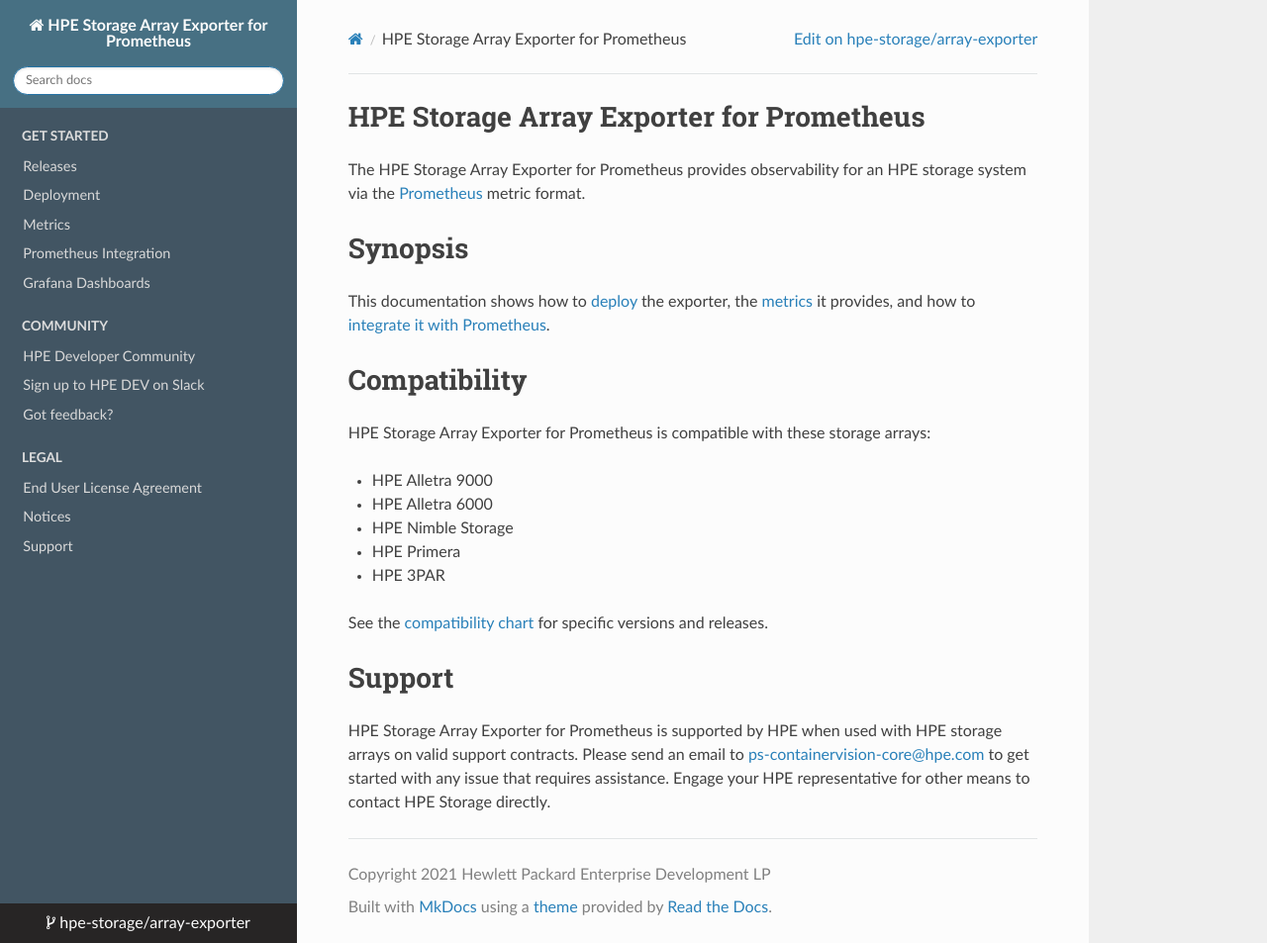
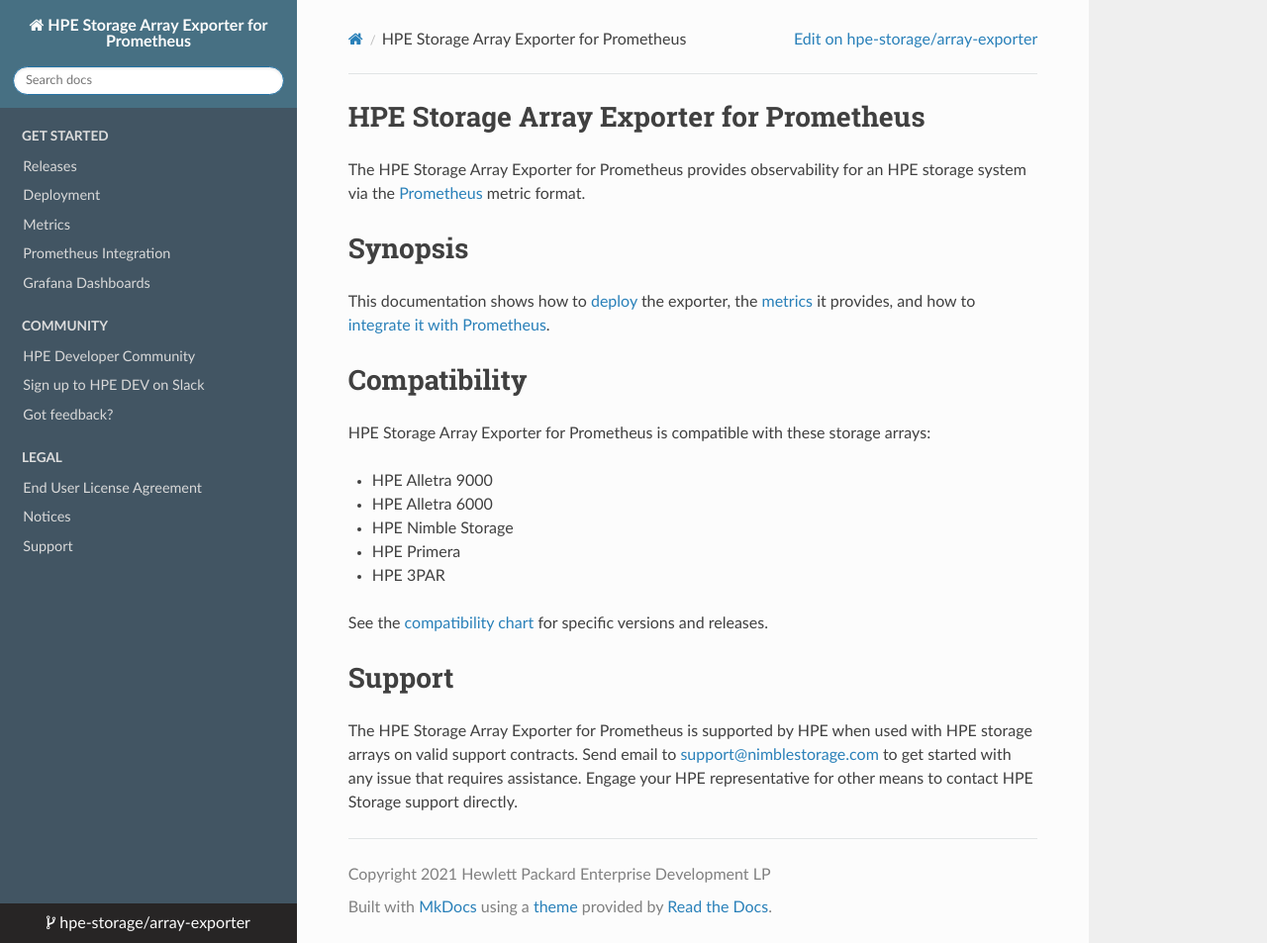
Before and after one commit to hpe-storage/array-exporter, an MkDocs documentation site: the page built from docs/index.md, in a window 1280 px wide and 953 px high. Shown: the whole window at 99% size. Built offline with MkDocs 1.6.1, drawn with Linux system fonts in a browser that asks for light colours; nearby versions of some CDN libraries.

Commit message:
Add support contact info (#7)
Signed-off-by: Roger Kumpf <roger.kumpf@hpe.com>

```diff
--- a/docs/index.md
+++ b/docs/index.md
@@ -20,4 +20,4 @@
 
 # Support
 
-HPE Storage Array Exporter for Prometheus is supported by HPE when used with HPE storage arrays on valid support contracts. Please send an email to [ps-containervision-core@hpe.com](mailto:ps-containervision-core@hpe.com) to get started with any issue that requires assistance. Engage your HPE representative for other means to contact HPE Storage directly.
+The HPE Storage Array Exporter for Prometheus is supported by HPE when used with HPE storage arrays on valid support contracts. Send email to [support@nimblestorage.com](mailto:support@nimblestorage.com) to get started with any issue that requires assistance. Engage your HPE representative for other means to contact HPE Storage support directly.
```
Also changed, not shown: README.md (+1 -1 lines), docs/legal/support/index.md (+1 -1 lines).
